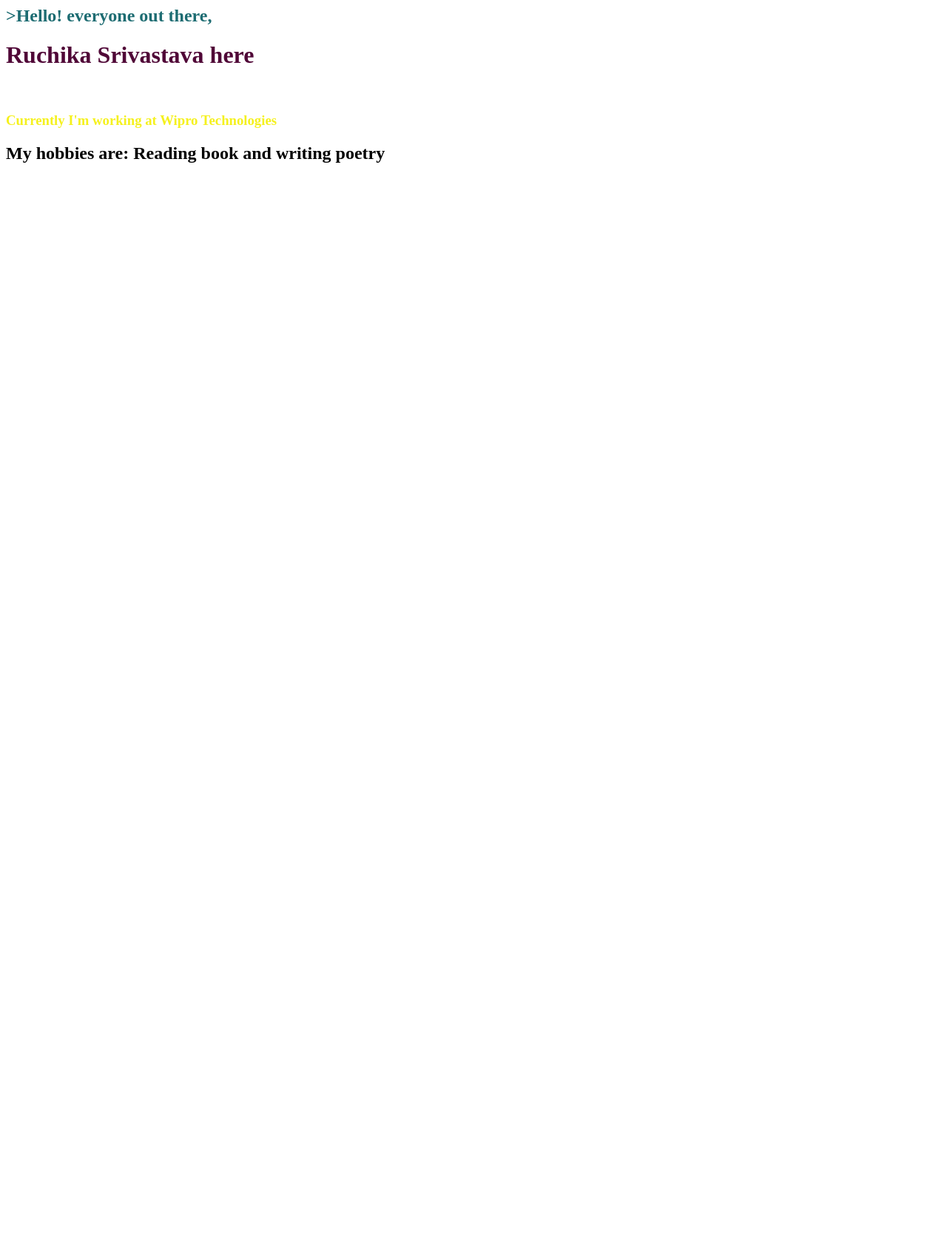
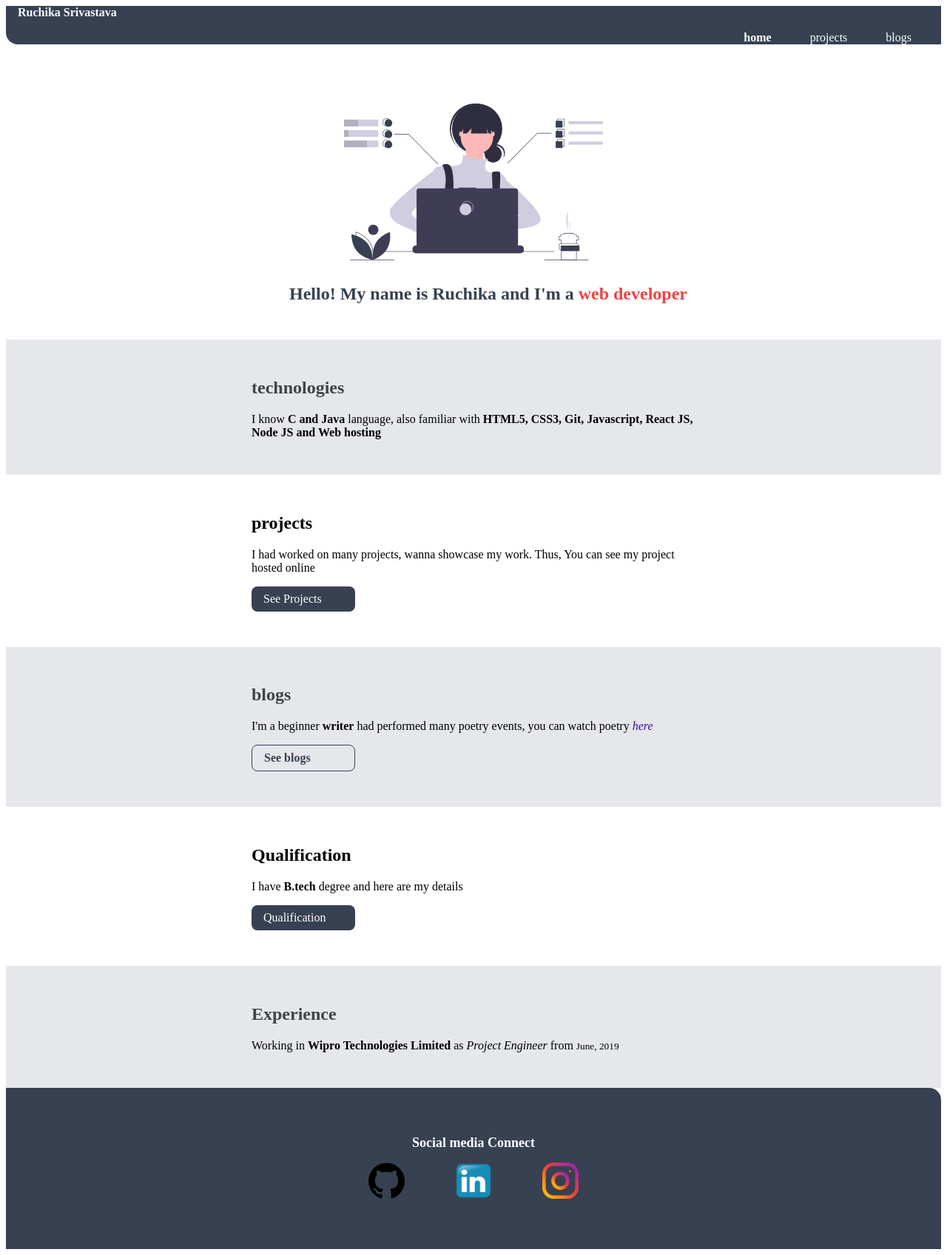
Before and after one commit to ruchikasrivastava123/ruchika_srivastava-portfolio, a plain HTML site: page index.html in a window 1280 px wide. Shown: the whole page at 74% size. Before the commit the page ends 800 px from the top, so only its background shows below. Drawn offline with Linux system fonts and the light colour scheme.

Commit message:
docs: updated portfolio
created my portfolio

```diff
--- a/index.html
+++ b/index.html
@@ -1,12 +1,82 @@
-<html>
+<!DOCTYPE html>
+<html lang="en">
 <head>
-<title>Introduction</title>
+<meta charset="UTF-8">
+<meta name="viewport" content="width=device-width, initial-scale=1.0">
+<title>home | Ruchika Srivastava</title>
+
+<link href="styles.css" rel="stylesheet" />
 </head>
 <body>
-<h2 style="color: rgb(29, 108, 114);"> >Hello! everyone out there,
-    <h1 style="color: rgb(80, 7, 55);">Ruchika Srivastava here</h1>
-</h2><br />
-    <h3 style="color: rgb(245, 241, 30);">Currently I'm working at Wipro Technologies</h3>
-<h2>My hobbies are: Reading book and writing poetry</h2>
+<nav class="navigation container ">
+<div class="nav-developer" >Ruchika Srivastava</div>
+<ul class="list-non-bullet nav-pills">
+<li class="list-item-inline"><a class="link link-active" href="/">home</a></li>
+<li class="list-item-inline"><a class="link " href="projects.html">projects</a></li>
+<li class="list-item-inline"><a class="link " href="blogs.html">blogs</a></li>
+</ul>
+</nav>
+<header class="header">
+<img class="header-img" src="images/header-image.svg"/>
+<h1 class="header-heading">Hello! My name is Ruchika and I'm a
+<span class="heading-inverted"> web developer</span>
+</h1>
+</header>
+<section class="section ow">
+<div class="container container-center">
+<h1 style="color: rgb(64, 68, 73);">technologies</h1>
+<p>I know <b>C and Java</b> language, also familiar with <strong>HTML5, CSS3, Git, Javascript, React JS, Node JS and Web hosting</strong></p>
+</div>
+</section>
+<section class="section">
+    <div class="container container-center">
+    <h1>projects</h1>
+    <p>I had worked on many projects, wanna showcase my work. Thus, You can see my project
+        hosted online</p>
+        <a class="link link-primary" href="projects.html">See Projects</a>
+    </div>
+    </section>
+    <section class="section ow">
+        <div class="container container-center">
+        <h1 style="color: rgb(64, 68, 73);">blogs</h1>
+        <p>I'm a beginner <b>writer</b> had performed many poetry events, you can watch poetry
+       <a href="https://youtu.be/p2l636V5BFo" style="text-decoration: none; color: #440aa1;"><i>here </i></a>
+       <a class="link link-secondary" href="blogs.html"><b>See blogs</b></a>
+        </p>
+        </div>
+        </section>
+
+        <section class="section">
+            <div class="container container-center">
+            <h1>Qualification</h1>
+            <p>I have <b>B.tech</b> degree and here are my details</p>
+                <a class="link link-primary" href="Qualification.html">Qualification</a>
+            </div>
+            </section>
+
+            <section class="section ow">
+                <div class="container container-center">
+                <h1 style="color: rgb(64, 68, 73);">Experience</h1>
+                <p>
+                    Working in <b>Wipro Technologies Limited</b> as <i>Project Engineer</i> from
+                    <small>June, 2019</small>
+               </p>
+                </div>
+                </section>
+
+<footer class="footer">
+<div class="footer-header">Social media Connect</div>
+<ul class="social-links list-non-bullet"></ul>
+<li class="list-item-inline">
+<a class="link" href="https://github.com/ruchikasrivastava123"><img src="images/github-icon.svg" class="link-image"/></a>
+</li>
+<li class="list-item-inline">
+<a class="link" href="https://www.linkedin.com/in/ruchika-srivastava-1170a914b/"><img src="images/linkedin-icon.png" class="link-image"/></a>
+</li>
+<li class="list-item-inline">
+    <a class="link"  href="https://www.instagram.com/ruchika_writer/"><img src="images/instagram-icon.png" class="link-image"/></a>
+</li>
+</ul>
+</footer>
 </body>
 </html>
--- /dev/null
+++ b/styles.css
@@ -0,0 +1,138 @@
+@import url('https://fonts.googleapis.com/css2?family=Montserrat+Alternates:wght@300&display=swap');
+:root{
+    --primary-color: #374151;
+    --dark-pink: #EF4444;
+    --off-white: #E5E7EB;
+}
+.navigation
+{
+    background-color: var(--primary-color);
+    color:rgb(250, 250, 255);
+    padding: 1 rem;
+    border-bottom-left-radius: 1rem;
+}
+.navigation .nav-developer
+{
+font-weight: bold;
+}
+.list-non-bullet
+{
+    list-style: none;
+    padding-inline-start: 0px;
+}
+.list-item-inline
+{
+    display: inline;
+    padding: 0rem 0.5rem
+}
+.navigation .nav-pills
+{
+    text-align: right;
+}
+.navigation .link
+{
+    color: white;
+    text-decoration: none;
+}
+.navigation .link-active
+{
+    font-weight: bold;
+}
+.header
+{
+    padding: 2rem;
+    padding-top: 4rem;
+}
+.header .header-img
+{
+max-width: 80%;;
+width: 350px;
+display: block;
+margin: auto;
+}
+.header .header-heading
+{
+    text-align: center;
+    padding-top: 1rem;
+    color: var(--primary-color);
+    font-size: 18pt;
+    padding-left: 2.5rem;
+}
+.header .header-heading .heading-inverted
+{
+    color: var(--dark-pink)
+}
+.section
+{
+    padding: 2rem;
+}
+.ow{
+    background-color: var(--off-white);
+}
+.container
+{
+    padding: 0rem 1rem;
+}
+.container-center
+{
+    max-width: 600px;
+    margin: auto;
+}
+.link{
+    box-sizing: border-box;
+    text-decoration: none;
+    padding: 0.5rem 1rem;
+}
+.link-primary
+{
+    background-color: var(--primary-color);
+    border-radius: 0.5rem;
+    color: white;
+    display: block;
+    max-width: 140px;
+    margin: 1rem 1rem 1rem 0rem;
+}
+.link-secondary
+{
+    color: var(--primary-color);
+    border-radius: 0.5rem;
+    border: 1px solid var(--primary-color);
+    display: block;
+    max-width: 140px;
+    margin: 1rem 1rem 1rem 0rem;
+}
+
+.footer
+{
+    background-color: var(--primary-color);
+    padding: 4rem 1rem;
+    text-align: center;
+    color: white;
+    border-top-right-radius: 1rem;
+}
+
+.footer .link
+{
+    color: white;
+}
+
+.footer .footer-header
+{
+    font-weight: bold;
+    font-size: large;
+
+}
+
+.footer .link .link-image
+{
+    max-width: 4%;;
+width: 350px;
+display: block;
+margin: auto;
+display: inline;
+padding: 0rem 0.5rem
+}
+.showcase-list
+{
+    padding: 2rem;
+}
```
Also changed, not shown: Qualification.html (added, +52 -0 lines), blogs.html (added, +62 -0 lines), projects.html (added, +79 -0 lines), images/Qualification-img.svg (added), images/blog-pic.svg (added), images/github-icon.svg (added), images/header-image.svg (added), images/instagram-icon.png (added), images/linkedin-icon.png (added), images/project-img.svg (added).
